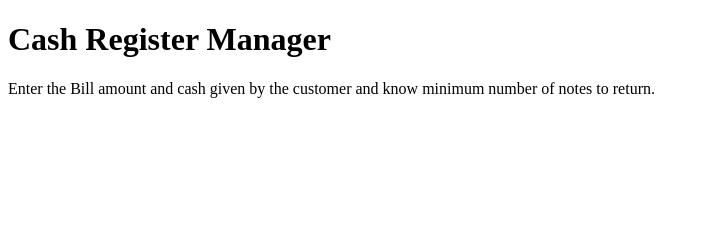
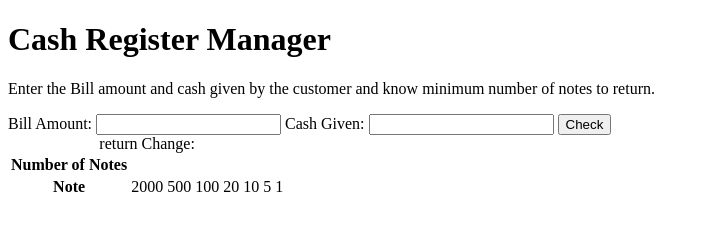
Before and after one commit to Nishant-96/Cash-Register, a plain HTML site: page index.html in a window 1280 px wide. Shown: the whole page, without its empty margins (0-709 px from the left). Drawn offline with Linux system fonts and the light colour scheme.

Commit message:
Update: Html structure done.

```diff
--- a/index.html
+++ b/index.html
@@ -7,9 +7,31 @@
     <title>Cash Register Manager</title>
 </head>
 <body>
-    <h1>Cash Register Manager</h1>
-    <p>Enter the Bill amount and cash given by the customer and know minimum number of notes to return.</p>
-
-
+    <div class="container">
+    <h1 class="heading">Cash Register Manager</h1>
+    <p class="description">Enter the Bill amount and cash given by the customer and know minimum number of notes to return.</p>
+    <label for="bill-amount">Bill Amount:</label>
+    <input id="bill-amount" type="number"/>
+    <label for="cash-given">Cash Given:</label>
+    <input id="cash-given" type="number"/>
+    <button id="check-button">Check</button>
+    <table class="change-table">
+        <caption>return Change:</caption>
+        <tr>
+            <th>Number of Notes</th>
+            <td></td>
+        </tr>
+        <tr>
+            <th>Note</th>
+            <td>2000</td>
+            <td>500</td>
+            <td>100</td>
+            <td>20</td>
+            <td>10</td>
+            <td>5</td>
+            <td>1</td>
+        </tr>
+    </table>
+    </div>
 </body>
 </html>
```
